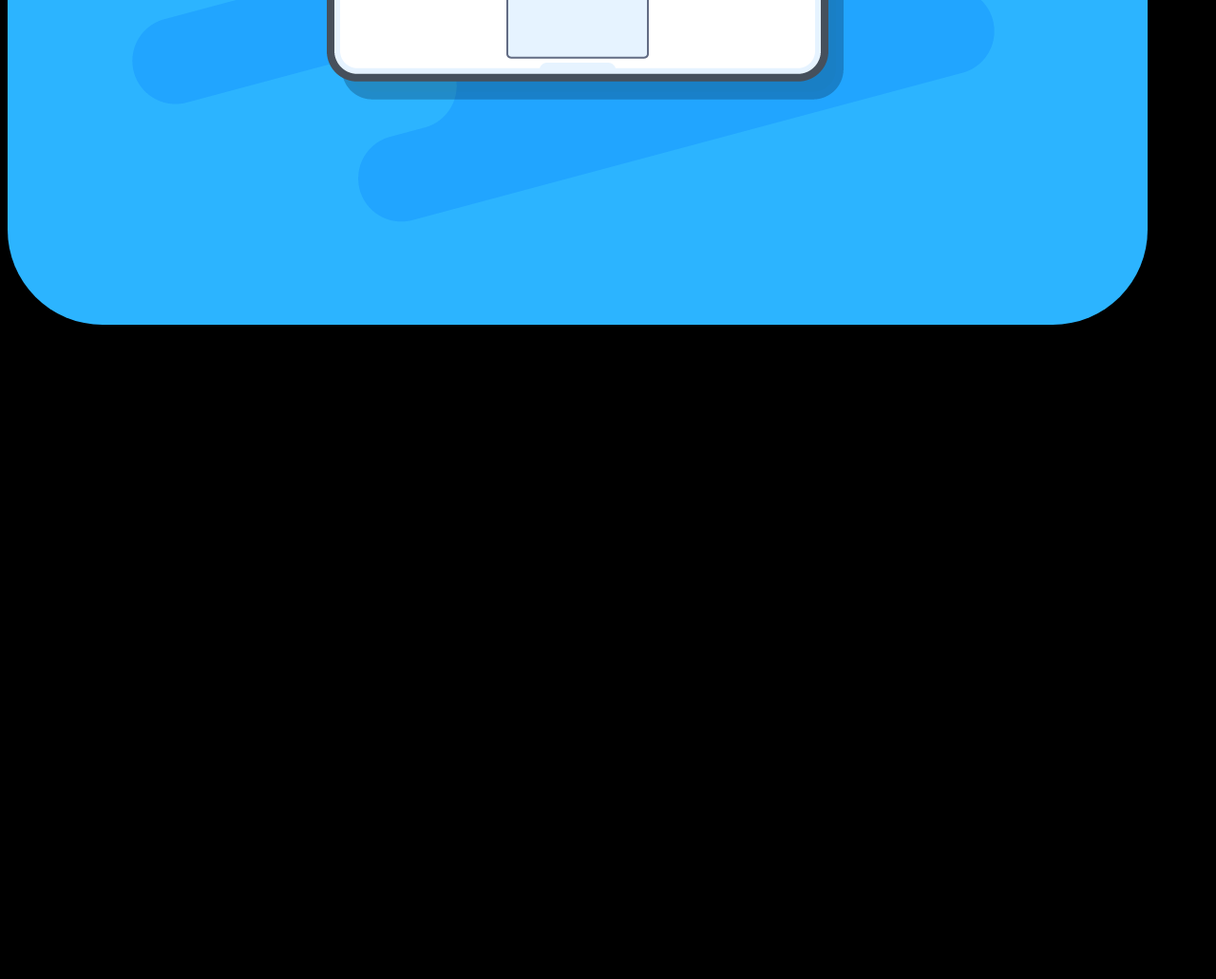
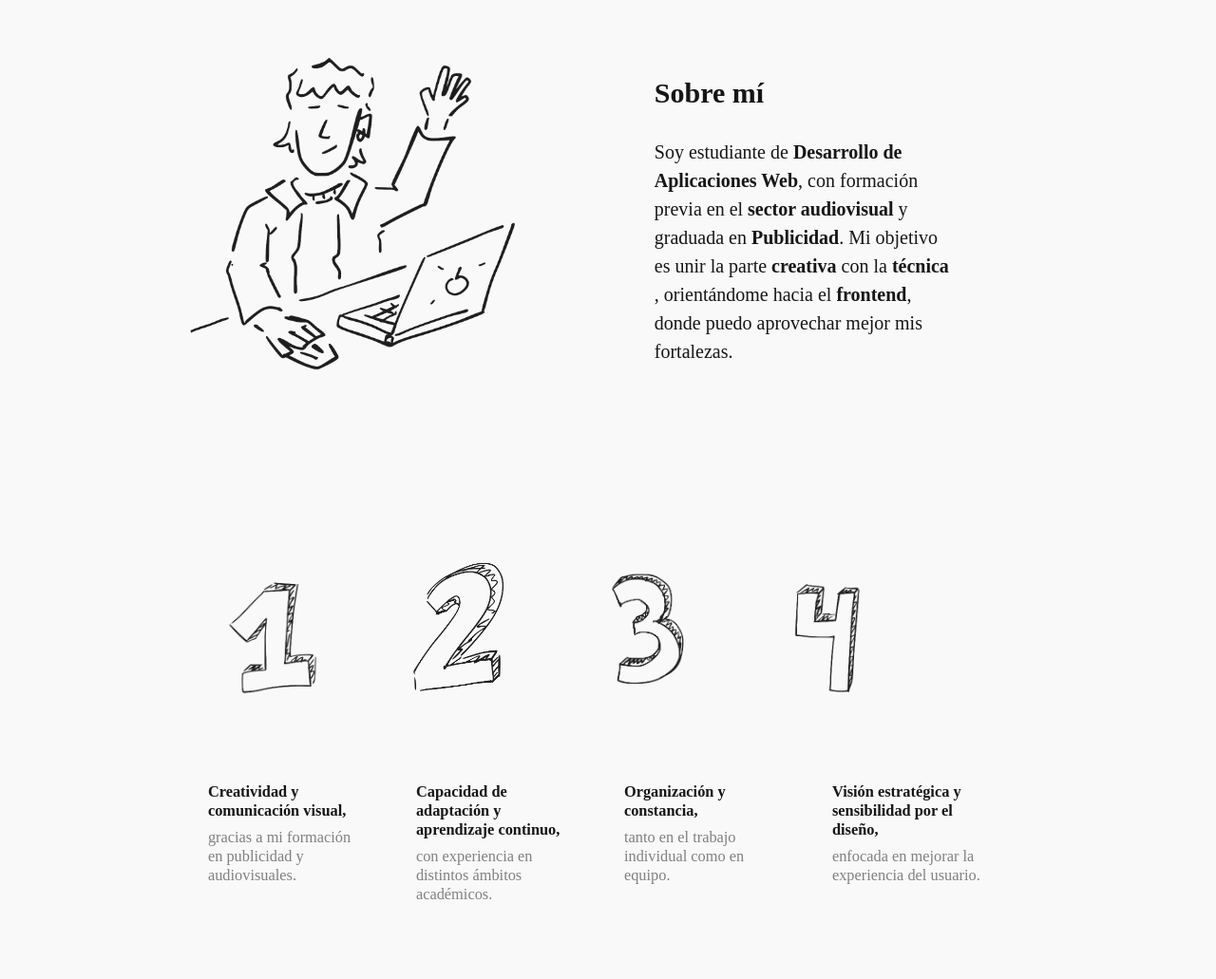
Before and after one commit to cristinarp42/cristinarp42, a plain HTML site: page index.html in a window 1280 px wide. Shown: the part 925-1956 px from the top of the page at 95% size. Before the commit the page ends 1279 px from the top, so only its background shows below. Drawn offline with Linux system fonts and the light colour scheme.

Commit message:
PruebaFinal1

```diff
--- a/index.html
+++ b/index.html
@@ -1,5 +1,6 @@
 <!DOCTYPE html>
 <html lang="en">
+
 <head>
     <meta charset="UTF-8">
     <meta name="viewport" content="width=device-width, initial-scale=1.0">
@@ -7,9 +8,73 @@
     <link rel="stylesheet" href="style.css">
 
 </head>
+
 <body>
-    <h1>Bienvenido</h1>
-    <img src="./118-macbook.png" alt="imagenpresentacion">
+
+    <div class="encabezado">
+        <p>Hola, me llamo  <br> <strong>Cristina Rodríguez.</strong></p>
+        <h2>Bienvenidos a mi Carta de Presentación del 2025.</h2>
+
+    </div>
+
+
+
+    <div class="cuerpo">
+
+        <img class="cuerpo_img"src="./fotoCarta.png" alt="imagenPresentación">
+
+        <div class="contenido">
+
+            <h3 class="contenido_titulo">Sobre mí</h3>
+
+            <p class="contenido_sobremi">Soy estudiante de <strong> Desarrollo de Aplicaciones Web</strong>, con formación previa en el
+                 <strong> sector audiovisual</strong> y graduada en <strong>Publicidad</strong>. Mi objetivo es unir la parte <strong>creativa</strong> con la <strong> técnica </strong>, orientándome hacia el <strong>frontend</strong>, donde
+                puedo aprovechar mejor mis fortalezas.
+            </p>
+
+        </div>
+
+        <div class="cajaImagenes">
+
+            <div class="cajaImg"><img src="/1.png" alt="aptitud1"></div>
+            <div class="cajaImg"><img src="/2.png" alt="aptitud2"></div>
+            <div class="cajaImg"><img src="/3.png" alt="aptitud3"></div>
+            <div class="cajaImg"><img src="/4.png" alt="aptitud4"></div>
+
+        </div>
+
+
+        <div class="cajaAptitudes">
+
+            <div class="aptitudes">
+                <h3 class="aptitudes_titulo">Creatividad y comunicación visual,  <h3>
+                <p class="aptitudes_texto">gracias a mi formación en publicidad y audiovisuales.</p>
+            </div>
+
+            <div class="aptitudes">
+                <h3 class="aptitudes_titulo">Capacidad de adaptación y aprendizaje continuo,  <h3>
+                <p class="aptitudes_texto">con experiencia en distintos ámbitos académicos.</p>
+            </div>
+
+             <div class="aptitudes">
+                <h3 class="aptitudes_titulo">Organización y constancia, <h3>
+                <p class="aptitudes_texto">tanto en el trabajo individual como en equipo.</p>
+            </div>
+
+             <div class="aptitudes">
+                <h3 class="aptitudes_titulo">Visión estratégica y sensibilidad por el diseño, <h3>
+                <p class="aptitudes_texto">enfocada en mejorar la experiencia del usuario.</p>
+            </div>
+
+
+        </div>
+
+
+    </div>
+
+
+
 
 </body>
+
 </html>
--- a/style.css
+++ b/style.css
@@ -1,17 +1,135 @@
+
+
 body {
-    background-color: black;
+    background-color: #f9f9f9;
+    color: #161616;
+    margin: 0;
+    padding: 0;
+
 }
 
 
-h1{
-    margin: auto;
-    margin-top: 30px;
-    color: white;
+
+.encabezado{
+  margin: 0;
+  padding: 0;
+  width: 100%;
+  height: 100vh;
+
+  background-color: #161616;
+}
+
+.encabezado p{
+  margin: 0;
+  padding-top: 10%;
+  text-align: center;
+  line-height: 1;
+  color: #f9f9f9;
+  text-align: center;
+  font-size: 100px;
+
 
 }
 
-img{
-  border-radius: 100px;
-  margin-top: 3opx;
+h2{
+  font-family:  sans-serif;
+  font-weight: lighter;
+  font-size: 23px;
+  color: #f9f9f9;
+  text-align: center;
+  margin-top: 8%;
 
 }
+
+
+/* CUERPO */
+
+.cuerpo{
+
+  margin: 10% 15% 0 15%;
+}
+
+.cuerpo_img{
+  width: 40%;
+
+}
+
+
+.cuerpo_img, .contenido{
+  display: inline-block;
+  vertical-align: top;
+
+}
+
+.contenido{
+  width: 35%;
+  padding-left: 15%;
+
+}
+
+.contenido_titulo{
+  margin-top: 25%;
+  font-size:30px;
+
+}
+
+.contenido_sobremi{
+  text-align:left;
+  font-size: 20px;
+  line-height: 1.5;
+
+
+}
+
+/*APTITUDES*/
+
+/*img aptitudes*/
+.cajaImagenes{
+  margin-top: 10%;
+  width: 100%;
+}
+
+/* caja que contiene la imagen */
+.cajaImg {
+  display: inline-block;
+  width: 120px;
+  height: auto;
+  text-align: center;
+  padding: 4%;
+}
+
+/* la imagen queda del tamaño de la caja que la contiene */
+.cajaImg img {
+  width: 100%;
+  height: auto;
+}
+
+
+
+
+.cajaAptitudes {
+    width: auto;
+    margin-bottom: 15%;
+
+
+
+}
+
+
+
+.aptitudes{
+  width: 18%;
+  vertical-align: top;
+  display: inline-block;
+  padding: 3%;
+  font-size: 14px;
+}
+
+
+
+.aptitudes_texto{
+  margin-top: -5%;
+  color: grey;
+  font-weight: lighter;
+  margin-bottom: 30%;
+}
```
Also changed, not shown: 1.png (added), 118-macbook.png (deleted), 2.png (added), 3.png (added), 4.png (added), fotocarta.png (added), 1 other file.
